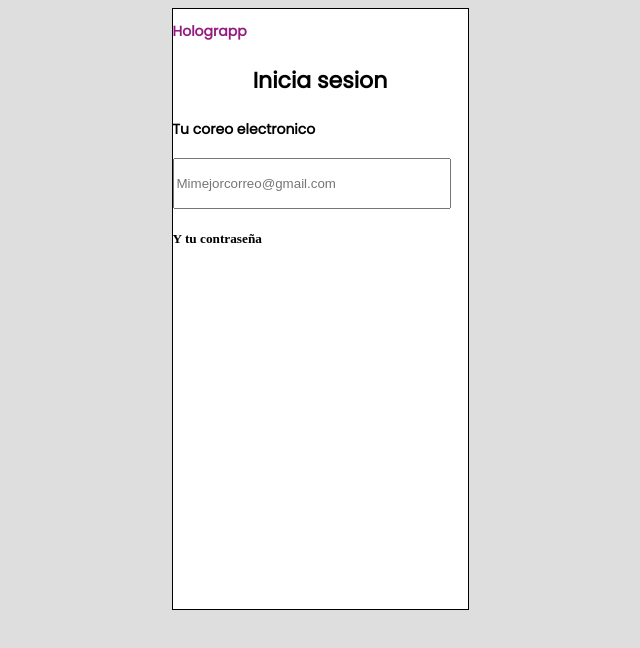
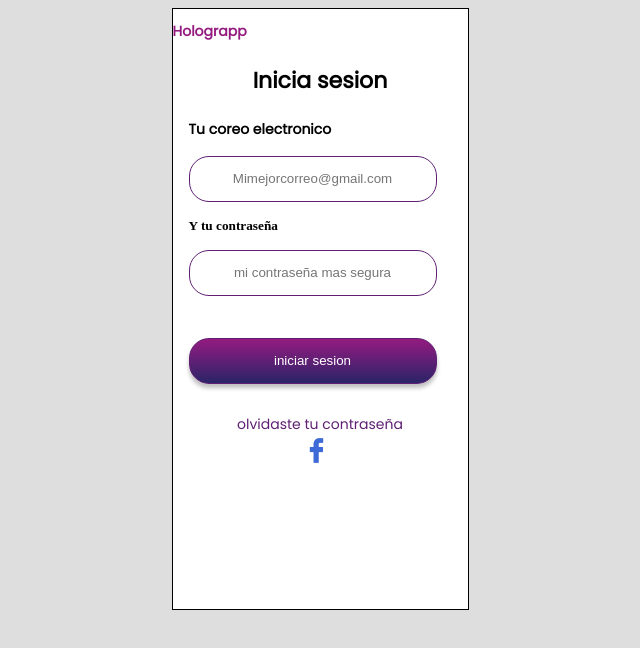
Before and after one commit to angela0892/aplicacion, a plain HTML site: page index.html in a window 1280 px wide. Shown: the whole page, without its empty margins (320-960 px from the left). Drawn offline with Linux system fonts and the light colour scheme.

Commit message:
pagina registro

```diff
--- a/estilo.css
+++ b/estilo.css
@@ -14,6 +14,7 @@ height:600px;
 border:1px solid black;
 margin: 0 auto;
 background: white;
+position: relative;
 
 }
 h2{
@@ -33,6 +34,7 @@ h4{
 
 	font-size: 14px;
 	font-family: 'Poppins', sans-serif;
+	margin: 16px;
 
 
 }
@@ -40,12 +42,74 @@ h4{
 input {
 
 
-	width: 270px;
+	width: 326px;
     height: 45px;
     left: 16px;
+    border: 0.5px solid #5F2074;
+    box-sizing: border-box;
+    border-radius: 20px;
 
    }
 
 h5 {
+	left: 16px;
+	margin: 16px;
+
 
 }
+input{
+
+	width: 248px;
+    height: 46px;
+    left: 16px;
+    text-align: center;
+}
+
+.contrasena{
+	margin-bottom: 42px;
+	margin-left: 16px;
+
+}
+
+
+.enviar{
+	background: linear-gradient(180deg, #941B80 0%, #2B2468 100%);
+    box-shadow: 0px 4px 4px rgba(0, 0, 0, 0.25);
+    border-radius: 20px;
+    color: white;
+    text-align: center;
+	margin-left: 16px;
+
+}
+
+h6 {
+
+
+font-family: 'Raleway';
+font-style: normal;
+font-weight: 500;
+font-size: 14px;
+line-height: 16px;
+font-family: 'Poppins', sans-serif;
+text-align: center;
+
+
+/* Principal */
+
+color: #5F2074;
+}
+.correo{
+	margin-left: 16px;
+	margin-right: 16px;
+}
+.facebook{
+	width: 31px;
+    height: 31px;
+    left: 128px;
+    top: 426px;
+position: absolute;
+
+
+
+
+}
--- a/index.html
+++ b/index.html
@@ -15,8 +15,15 @@
 	<h3> Inicia sesion</h3>
 	<h4> Tu coreo electronico</h4>
 
-	<input type="text" placeholder="Mimejorcorreo@gmail.com" name="">
+	<input type="text" class="correo" placeholder="Mimejorcorreo@gmail.com" name="">
 	<h5> Y tu contraseña</h5>
+	<input type="text" class="contrasena" placeholder="mi contraseña mas segura"name="" >
+
+	<input type="submit" class="enviar" value="iniciar sesion"name="" >
+	<h6> olvidaste tu contraseña</h6>
+	<img class="facebook" src="facebook 1.png">
+
+
 
 </div>
 
```
Also changed, not shown: facebook 1.png (added).
